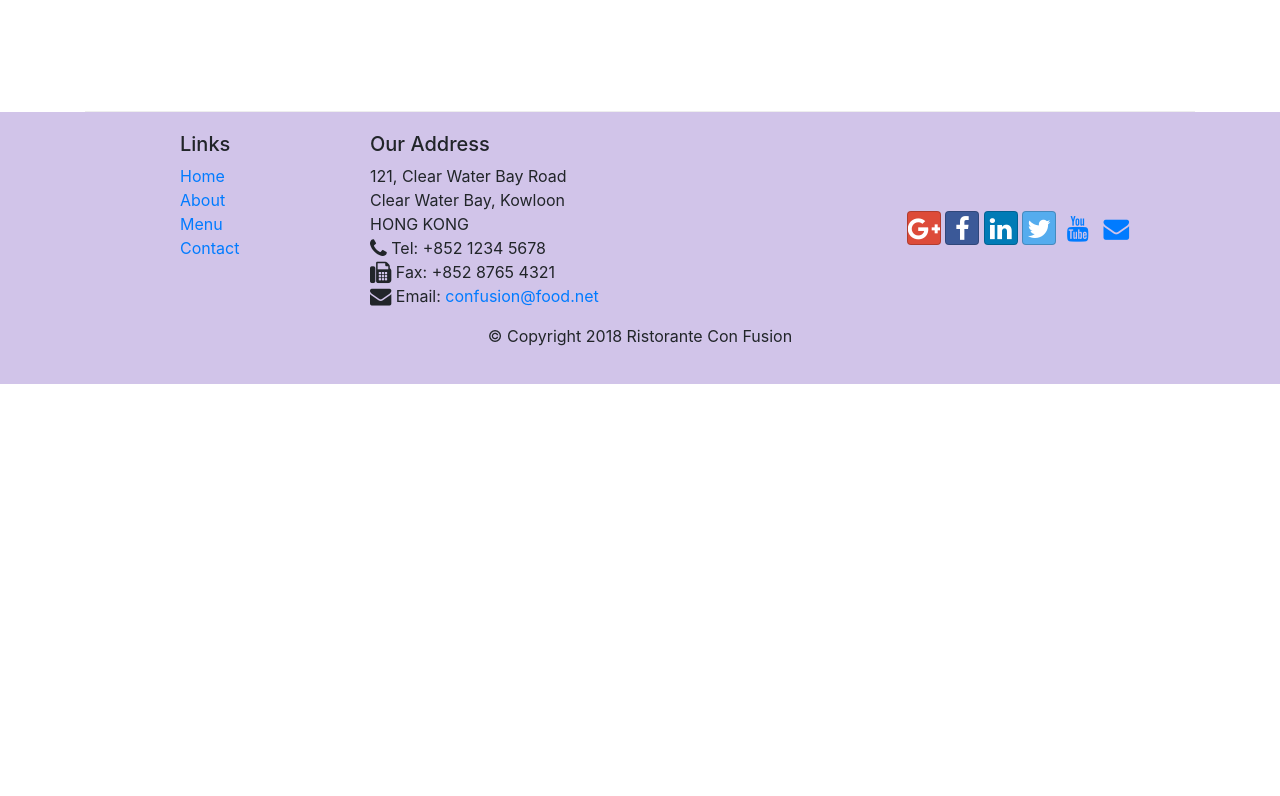
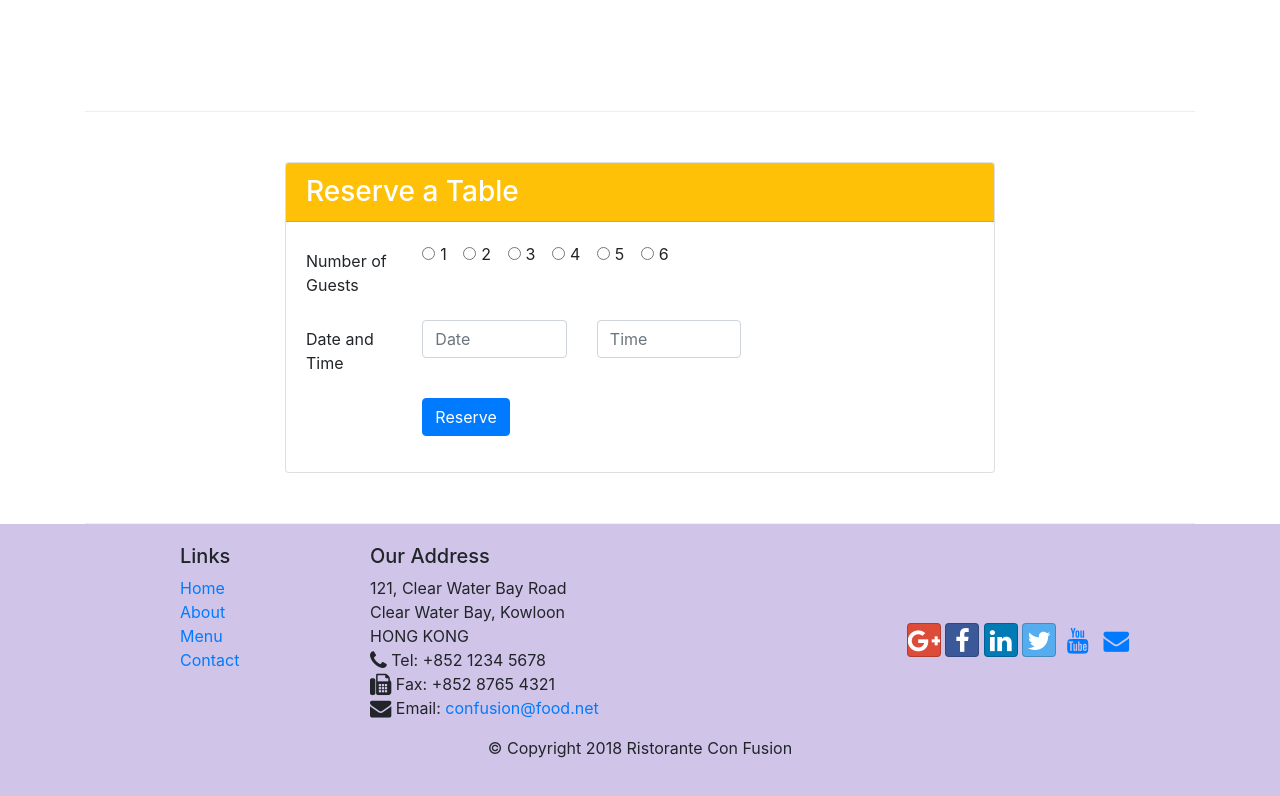
Before and after one commit to abdullahmajid5/Restaurant-Website-using-Bootstrap, a website: page index.html in a window 1280 px wide. Shown: the part 1372-2168 px from the top of the page. Before the commit the page ends 1756 px from the top, so only its background shows below. Drawn offline with nearby package versions, Linux system fonts and the light colour scheme.

Commit message:
ASSIGNMENT 2

```diff
--- a/index.html
+++ b/index.html
@@ -42,6 +42,9 @@
                 <div class="col-12 col-sm align-self-center">
                     <img src="img/foodlogo.png" class="img-fluid" width="167">
                 </div>
+                <div class="col-6 col-sm align-self-center">
+                    <a  class="btn btn-block btn-sm btn-warning text-dark" id="reserveButton" >Reserve Table</a>
+                    </div>
             </div>
         </div>
     </header>
@@ -100,6 +103,66 @@
 
             </div>
         </div>
+        <div class="row row-content">
+            <div class="col-12 col-sm-8 offset-sm-2">
+                <div class="card">
+                    <h3 class="card-header bg-warning text-white">Reserve a Table</h3>
+                    <div class="card-body">
+                        <form>
+                            <div class="form-group row">
+                                <label for="noofguests" class="col-sm-2 col-form-label">Number of Guests</label>
+                                    <div class="col-md-10">
+                                       <div class="form-check form-check-inline">
+                                           <input class="form-check-input" type="radio" name="inlineRadioOptions" id="inlineRadio1" value="option1">
+                                           <label class="form-check-label" for="inlineRadio1">1</label>
+                                        </div>
+                                        <div class="form-check form-check-inline">
+                                            <input class="form-check-input" type="radio" name="inlineRadioOptions" id="inlineRadio2" value="option2">
+                                            <label class="form-check-label" for="inlineRadio2">2</label>
+                                        </div>
+                                        <div class="form-check form-check-inline">
+                                            <input class="form-check-input" type="radio" name="inlineRadioOptions" id="inlineRadio3" value="option3" >
+                                            <label class="form-check-label" for="inlineRadio3">3</label>
+                                        </div>
+                                        <div class="form-check form-check-inline">
+                                            <input class="form-check-input" type="radio" name="inlineRadioOptions" id="inlineRadio4" value="option4">
+                                            <label class="form-check-label" for="inlineRadio4">4</label>
+                                        </div>
+                                        <div class="form-check form-check-inline">
+                                            <input class="form-check-input" type="radio" name="inlineRadioOptions" id="inlineRadio5" value="option5">
+                                            <label class="form-check-label" for="inlineRadio5">5</label>
+                                        </div>
+                                        <div class="form-check form-check-inline">
+                                            <input class="form-check-input" type="radio" name="inlineRadioOptions" id="inlineRadio6" value="option6" >
+                                            <label class="form-check-label" for="inlineRadio6">6</label>
+                                        </div>
+                                    </div>
+                            </div>
+
+                            <div class="form-group row">
+                                <label for="dateandtime" class="col-12 col-sm-2 col-form-label">Date and Time</label>
+                                    <div class="col-5 col-sm-3">
+                                        <input type="text" class="form-control" id="date" name="date" placeholder="Date">
+                                    </div>
+                                     <div class="col-5 col-sm-3">
+                                        <input type="text" class="form-control" id="time" name="time" placeholder="Time">
+                                    </div>
+                            </div>
+
+                             <div class="form-group row">
+                                <div class="offset-md-2 col-md-10">
+
+                                    <button type="submit" class="btn btn-primary">Reserve</button>
+                                </div>
+                            </div>
+                        </form>
+
+                    </div>
+
+                </div>
+
+            </div>
+        </div>
     </div>
 
     <footer class="footer">
```
